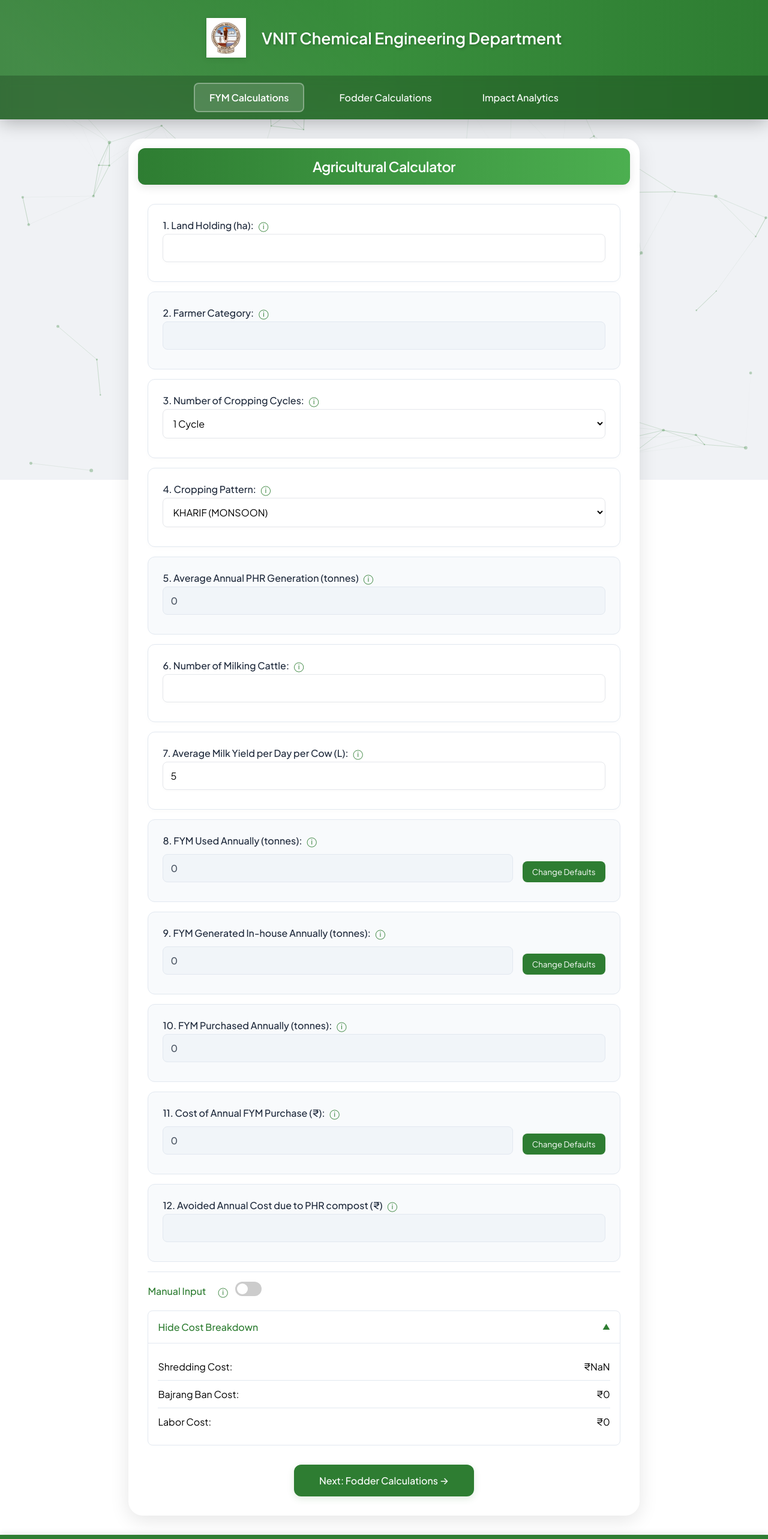
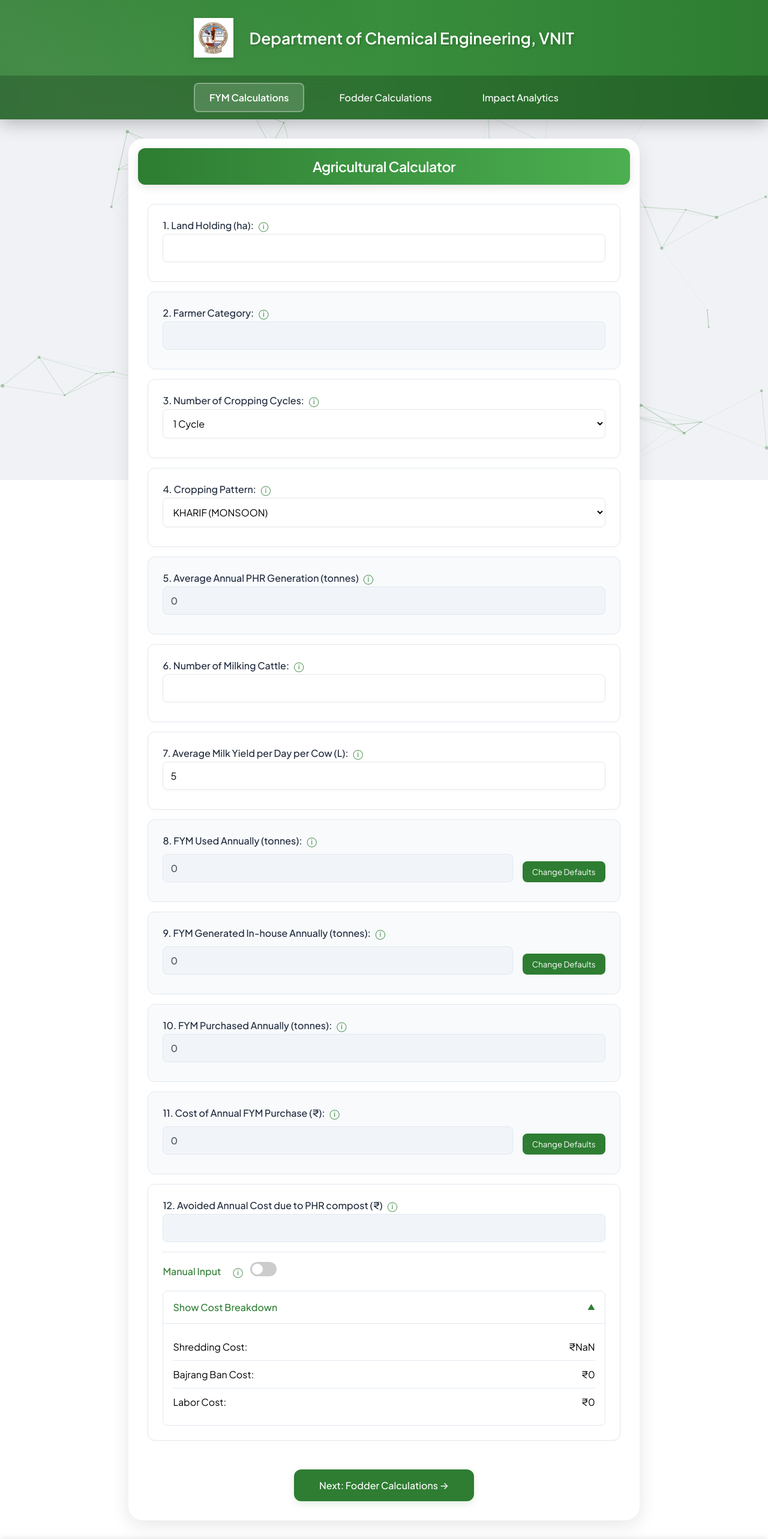
Before and after one commit to toms-wrld/agri2, a React (Vite) app: page / in a window 1280 px wide. Shown: the top 2566 px of the page at 60% size. Built offline with nearby package versions, Linux system fonts and the light colour scheme.

Commit message:
Add files via upload

```diff
--- a/src/App.jsx
+++ b/src/App.jsx
@@ -304,13 +304,20 @@ function App() {
     return (increasedYieldPerYear * 3.4) / 1000
   }
 
+  const scrollToTop = () => {
+    window.scrollTo({
+      top: 0,
+      behavior: 'smooth'
+    })
+  }
+
   return (
     <div className="app-container">
       <nav className="navbar">
         <div className="navbar-top">
           <div className="logo-container">
             <img src="/vnit-logo.png" alt="VNIT Logo" className="vnit-logo" />
-            <h2 className='vnit-logo-text'>VNIT Chemical Engineering Department</h2>
+            <h2 className='vnit-logo-text'>Department of Chemical Engineering, VNIT</h2>
           </div>
         </div>
         <div className="nav-links">
@@ -464,7 +471,7 @@ function App() {
                   7. Average Milk Yield per Day per Cow (L):
                   <InfoTooltip
                     description="Average milk production per cow per day"
-                    formula="Total daily milk production ÷ Number of milking cattle"
+                    formula="(Total daily milk production ÷ Number of milking cattle)"
                   />
                   <input
                     type="number"
@@ -589,30 +596,22 @@ function App() {
                     className="readonly"
                   />
                 </label>
-              </div>
 
                 <div className="manual-section">
-                <div className="manual-label">
-                  Manual Input
-                  <InfoTooltip
-                    description="Toggle to manually enter costs instead of using calculated values"
-                  />
+                  <label className="manual-label">
+                    <span>Manual Input</span>
+                    <InfoTooltip description="Enable to manually enter costs instead of using calculated values" />
                     <label className="switch">
                       <input
                         type="checkbox"
                         checked={formData.useManualCosts}
-                      onChange={(e) => handleInputChange({
-                        target: {
-                          name: 'useManualCosts',
-                          value: e.target.checked
-                        }
-                      })}
+                        onChange={(e) => setFormData(prev => ({...prev, useManualCosts: e.target.checked}))}
                       />
                       <span className="slider round"></span>
                     </label>
-                </div>
+                  </label>
 
-                {formData.useManualCosts ? (
+                  {formData.useManualCosts && (
                     <div className="manual-inputs">
                       <input
                         type="number"
@@ -636,13 +635,15 @@ function App() {
                         onChange={handleManualCostChange}
                       />
                     </div>
-                ) : (
-                  <div className="cost-breakdown">
+                  )}
+                </div>
+
                 <div
-                      className="breakdown-header"
+                  className="cost-breakdown"
                   onClick={() => setIsBreakdownVisible(!isBreakdownVisible)}
                 >
-                      <span>{isBreakdownVisible ? 'Hide' : 'Show'} Cost Breakdown</span>
+                  <div className="breakdown-header">
+                    Show Cost Breakdown
                     <span className={`arrow ${isBreakdownVisible ? 'up' : 'down'}`}>▼</span>
                   </div>
                   {isBreakdownVisible && (
@@ -662,7 +663,6 @@ function App() {
                     </div>
                   )}
                 </div>
-                )}
               </div>
 
               <div className="next-section-container">
@@ -670,6 +670,7 @@ function App() {
                   className="next-section-button"
                   onClick={() => {
                     setActiveSection('fodder')
+                    scrollToTop()
                     if (!isPreviousSectionComplete()) {
                       setShowReminder(true)
                     }
@@ -946,6 +947,7 @@ function App() {
                   className="next-section-button"
                   onClick={() => {
                     setActiveSection('analytics')
+                    scrollToTop()
                     if (!isPreviousSectionComplete() || !isFodderSectionComplete()) {
                       setShowReminder(true)
                     }
--- a/src/components/ParticleBackground.jsx
+++ b/src/components/ParticleBackground.jsx
@@ -23,20 +23,20 @@ const ParticleBackground = () => {
           },
           links: {
             color: "#2e7d32",
-            distance: 130,
+            distance: 140,
             enable: true,
-            opacity: 0.2,
+            opacity: 0.25,
             width: 1,
           },
           move: {
             enable: true,
-            speed: 1,
+            speed: 1.2,
           },
           number: {
-            value: 100,
+            value: 92,
           },
           opacity: {
-            value: 0.3,
+            value: 0.35,
           },
           size: {
             value: { min: 1, max: 3 },
```
Lines whose indentation alone changed are shown as unchanged.
